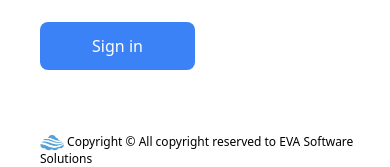
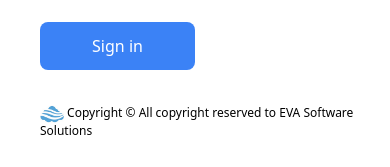
Before and after one commit to evasoftsol/customer_portal, a React (Create React App) app: page / in a window 390 px wide. Shown: the part 685-852 px from the top of the page. Built offline with nearby package versions, Linux system fonts and the light colour scheme.

Commit message:
UI changes

```diff
--- a/public/index.html
+++ b/public/index.html
@@ -11,7 +11,7 @@
 
   <link rel="manifest" href="%PUBLIC_URL%/manifest.json" />
   <!-- <link href="/dist/output.css" rel="stylesheet" type="text/css"> -->
-  <title>React App</title>
+  <title>Customer Portal</title>
 </head>
 
 <body>
--- a/src/pages/Complaints.page.jsx
+++ b/src/pages/Complaints.page.jsx
@@ -236,7 +236,7 @@ const Complaints = () => {
     return (
         <>
             <div className='h-5/6 sm:h-5/6 overflow-y-auto '>
-                <div className='flex ml-10 flex-row gap-20 justify-between w-11/12 relative my-5'>
+                <div className='flex ml-10 flex-row gap-20 justify-between w-11/12 sm:w-11/12 relative my-5'>
                     <div className="flex gap-5">
                         <button onClick={() => setCreateComplainPopup(true)}><BsPlusLg /></button>
                         <div className="font-semibold text-xl">Complaints</div>
@@ -294,7 +294,7 @@ const Complaints = () => {
                 <div className='flex flex-col gap-2  ml-10'>{/* removed w-full h-full which removed vertical and horizontal scrollbars*/}
 
                     {/* =======For tablet or laptop view======== */}
-                    <table className="hidden sm:table table-auto border-collapse border-spacing-2 rounded-lg bg-white w-11/12 " >
+                    <table className="hidden sm:table table-auto border-collapse border-spacing-2 rounded-lg bg-white w-11/12 sm:w-11/12 " >
 
                         <thead className="bg-red">
                             <tr className="text-left text-[#8181A5] text-sm w-full ">
--- a/src/pages/Login.page.jsx
+++ b/src/pages/Login.page.jsx
@@ -278,8 +278,8 @@ const Login = () => {
                 </div>
             </div >
             <div className="flex flex-row justify-evenly align-center w-full h-full bg-gradient-to-t sm:h-50%" style={{ background: `url(${bgimageblue})` }}>
-                <div className="h-50% bg-white rounded-t-lg sm:rounded-none sm:rounded-r-lg w-full sm:h-full sm:w-6/12 relative" >
-                    <div className="w-full h-full ml-auto mr-0 px-10 py-10 sm:py-48 sm:px-100 sm:max-w-[70%]">
+                <div className="h-50% bg-white rounded-t-lg sm:rounded-none sm:rounded-r-lg w-full sm:h-full sm:w-6/12 " >
+                    <div className="w-full h-full ml-auto mr-0 px-10 py-10 sm:py-48 sm:px-100 sm:max-w-[70%] relative ">
                         <p className="hidden sm:flex">
                             <img src={"https://" + appid + ".appspot.com/slick_erp/getimage?width=100&height=1024"} alt="company logo" className="w-50 sm:w-100" />
                         </p>
@@ -313,7 +313,7 @@ const Login = () => {
 
 
                         </div>
-                        <div className="absolute b-0 text-xs pt-16"><img className="inline" align="center" src={evalogo} width="24" alt="Logo" /> Copyright © All copyright reserved to EVA Software Solutions</div>
+                        <div className="absolute  bottom-0 text-xs pb-5"><img className="inline" align="center" src={evalogo} width="24" alt="Logo" /> Copyright © All copyright reserved to EVA Software Solutions</div>
 
                     </div>
                 </div>
--- a/src/pages/Payments.page.jsx
+++ b/src/pages/Payments.page.jsx
@@ -267,7 +267,7 @@ const Payments = () => {
                 <div className='flex flex-col gap-2  ml-10'>
 
                     {/* =======For tablet or laptop view======== */}
-                    <table className="hidden sm:table table-auto border-collapse border-spacing-2 rounded-lg bg-white sm:w-11/12" >
+                    <table className="hidden sm:table table-auto border-collapse border-spacing-2 rounded-lg bg-white w-11/12 sm:w-11/12" >
 
                         <thead className="bg-red">
                             <tr className="text-left text-[#8181A5] text-sm  ">
```
